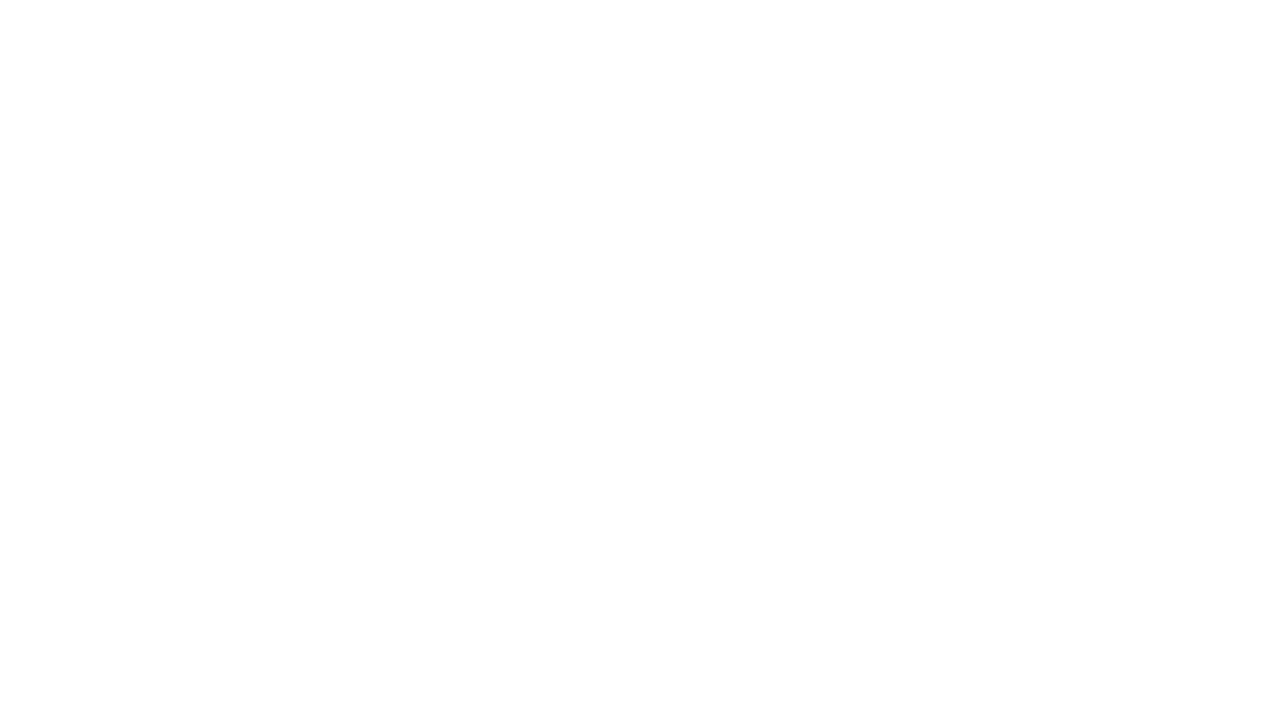
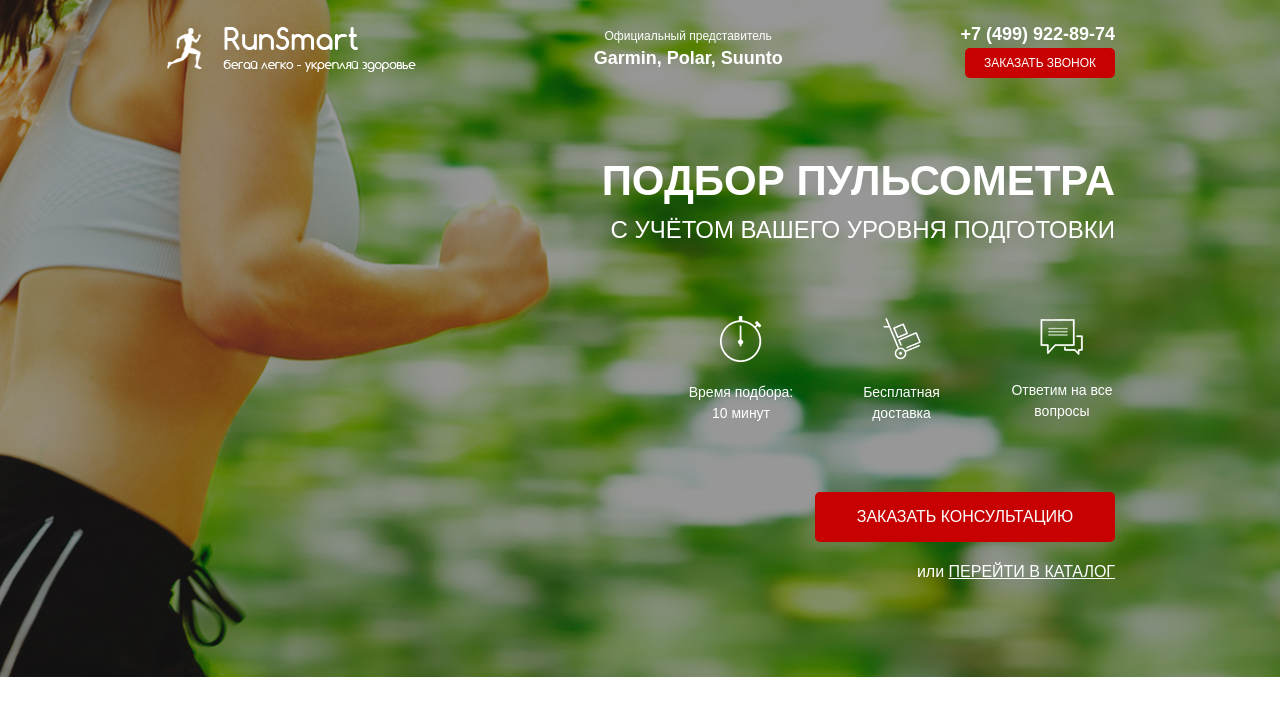
Before and after one commit to v3m1/Pulse, a website: page src/index.html in a window 1280 px wide. Drawn offline with nearby package versions, Linux system fonts and the light colour scheme; files that its build step writes are made by us from their sources.

Commit message:
add section promo

```diff
--- /dev/null
+++ b/gulpfile.js
@@ -0,0 +1,33 @@
+const gulp        = require('gulp');
+const browserSync = require('browser-sync');
+const sass        = require('gulp-sass')(require('sass'));
+const cleanCSS = require('gulp-clean-css');
+const autoprefixer = require('gulp-autoprefixer');
+const rename = require("gulp-rename");
+
+gulp.task('server', function() {
+
+    browserSync({
+        server: {
+            baseDir: "src"
+        }
+    });
+
+    gulp.watch("src/*.html").on('change', browserSync.reload);
+});
+
+gulp.task('styles', function() {
+    return gulp.src("src/sass/**/*.+(scss|sass)")
+        .pipe(sass({outputStyle: 'compressed'}).on('error', sass.logError))
+        .pipe(rename({suffix: '.min', prefix: ''}))
+        .pipe(autoprefixer())
+        .pipe(cleanCSS({compatibility: 'ie8'}))
+        .pipe(gulp.dest("src/css"))
+        .pipe(browserSync.stream());
+});
+
+gulp.task('watch', function() {
+    gulp.watch("src/sass/**/*.+(scss|sass)", gulp.parallel('styles'));
+})
+
+gulp.task('default', gulp.parallel('watch', 'server', 'styles'));
--- a/src/index.html
+++ b/src/index.html
@@ -9,6 +9,50 @@
     <link rel="stylesheet" href="css/style.min.css">
 </head>
 <body>
+    <section class="promo">
+        <div class="container">
+            <header class="header">
+                <a href="" class="header___logo">
+                    <img src="icons/logo.png" alt="logo">
+                </a>
+                <div class="header__official">
+                    Официальный представитель
+                    <span>Garmin, Polar, Suunto</span>
+                </div>
+                <div class="header__contacts">
+                    <a href="tel:+74999228974" class="header__phone">+7 (499) 922-89-74</a>
+                    <button class="button">заказать звонок</button>
+                </div>
+            </header>
+            <div class="promo__wrapper">
+                <h1 class="promo__header">Подбор пульсометра</h1>
+                <h2 class="promo__subheader">с учётом Вашего уровня подготовки</h2>
 
+                <div class="promo__icons">
+                    <div class="promo__icon">
+                        <img src="icons/main_screen/timer.png" alt="timer">
+                        Время подбора:
+                        10 минут
+                    </div>
+                    <div class="promo__icon">
+                        <img src="icons/main_screen/hand-cart.png" alt="hand-cart">
+                        Бесплатная
+                        доставка
+                    </div>
+                    <div class="promo__icon">
+                        <img src="icons/main_screen/messages.png" alt="messages">
+                        Ответим
+                        на все вопросы
+                    </div>
+                </div>
+
+                <button class="button button_main">заказать кОНСУЛЬТАЦИЮ</button>
+                <div class="promo__link">
+                    или
+                    <a href="">ПЕРЕЙТИ В КАТАЛОГ</a>
+                </div>
+            </div>
+        </div>
+    </section>
 </body>
 </html>
--- a/src/sass/base/_variables.scss
+++ b/src/sass/base/_variables.scss
@@ -0,0 +1 @@
+$main_color:#c70101;
--- /dev/null
+++ b/src/sass/blocks/_buttons.scss
@@ -0,0 +1,17 @@
+.button {
+    width: 150px;
+    height: 30px;
+    background-color: $main-color;
+    border-radius: 5px;
+    border: none;
+    font-size: 12px;
+    font-weight: 500;
+    text-transform: uppercase;
+    color: #ffffff;
+    &_main {
+        margin-top: 68px;
+        width: 300px;
+        height: 50px;
+        font-size: 16px;
+    }
+}
--- /dev/null
+++ b/src/sass/blocks/_header.scss
@@ -0,0 +1,35 @@
+.header {
+    display: flex;
+    justify-content: space-between;
+    align-items: center;
+    &__logo {
+        width: 250px;
+        img {
+            width: 100%;
+        }
+    }
+    &__official {
+        font-size: 12px;
+        font-weight: 500;
+        color: #ffffff;
+        text-align: center;
+        span {
+            display: block;
+            font-size: 18px;
+            font-weight: 700;
+        }
+    }
+    &__phone {
+        display: block;
+        font-size: 18px;
+        font-weight: 700;
+        color: #ffffff;
+        text-decoration: none;
+    }
+    &__contacts {
+        display: flex;
+        flex-direction: column;
+        align-items: flex-end;
+    }
+
+}
--- /dev/null
+++ b/src/sass/blocks/_promo.scss
@@ -0,0 +1,57 @@
+.promo {
+    min-height: 650px;
+    padding: 21px 0 93px 0;
+    background: url(../../img/main.jpg) center (center/cover) no-repeat;
+    &__wrapper {
+        display: flex;
+        flex-direction: column;
+        align-items: flex-end;
+        margin-top: 91px;
+    }
+    &__header {
+        font-size: 42px;
+        line-height: 24px;
+        font-weight: 700;
+        text-transform: uppercase;
+        color: #ffffff;
+    }
+    &__subheader {
+        margin-top: 17px;
+        font-size: 24px;
+        font-weight: 500;
+        text-transform: uppercase;
+        color: #ffffff;
+        line-height: 24px;
+    }
+    &__icons {
+        margin-top: 66px;
+        width: 427px;
+        display: flex;
+        justify-content: space-between;
+        align-items: center;
+    }
+    &__icon {
+        width: 106px;
+        text-align: center;
+        font-size: 14px;
+        font-weight: 500;
+        color: #ffffff;
+        img {
+            display: block;
+            margin: 0 auto;
+            margin-bottom: 20px;
+        }
+    }
+    &__link {
+        margin-top: 18px;
+        font-size: 16px;
+        font-weight: 500;
+        color: #ffffff;
+        a {
+            text-decoration: underline;
+            text-transform: uppercase;
+            color: #ffffff;
+        }
+    }
+
+}
--- a/src/sass/style.scss
+++ b/src/sass/style.scss
@@ -0,0 +1,11 @@
+@import 'base/variables';
+* {
+    font-family: 'Museo Sans Cyrl', sans-serif;
+}
+.container {
+    max-width: 950px;
+    margin: 0 auto;
+}
+@import 'blocks/promo';
+@import 'blocks/header';
+@import 'blocks/buttons';
```
Also changed, not shown: package.json (added, +35 -0 lines), src/css/style.min.css (added), 2 other files.
